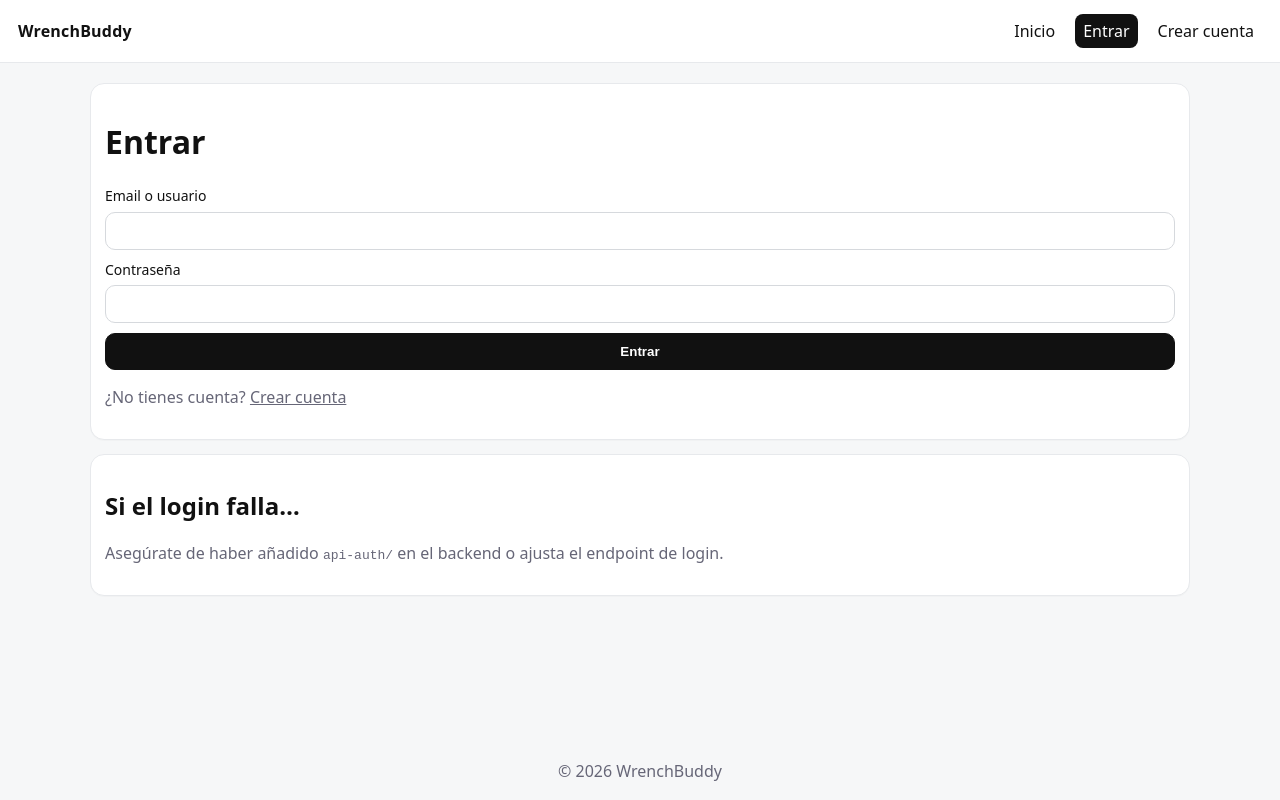
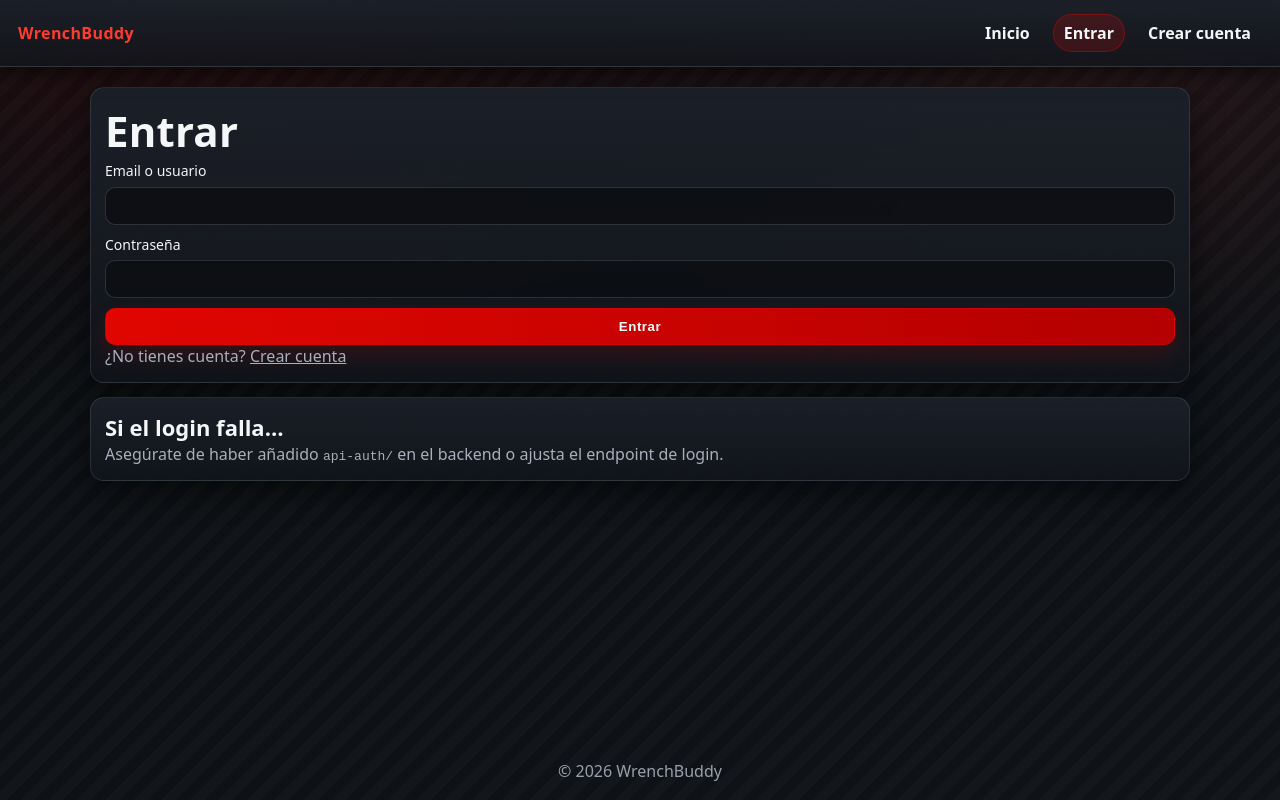
Before and after one commit to oredondo/WrenchBuddy-frontend, a React (Vite) app: page /login in a window 1280 px wide. Built offline with nearby package versions, Linux system fonts and the light colour scheme; no server answers.

Commit message:
logo y stilos

```diff
--- a/src/styles.css
+++ b/src/styles.css
@@ -1,88 +1,336 @@
-:root {
+/* ================================
+   WrenchBuddy - Auto Theme (FULL)
+   Mantiene layout original + look automoción
+   ================================ */
+
+:root{
+  --bg0:#0b0d10;
+  --bg1:#0f1318;
+
+  --panel:#151a20;
+  --panel2:#1b212a;
+  --stroke:#2a3240;
+
+  --accent:#e10600;      /* rojo racing */
+  --accent2:#ff3b2f;
+
+  --text:#f4f6f8;
+  --muted:#a7b0bc;
+
+  --radius:14px;
+  --shadow: 0 10px 30px rgba(0,0,0,.55);
+
   font-family: ui-sans-serif, system-ui, -apple-system, Segoe UI, Roboto, Helvetica, Arial;
   line-height: 1.4;
 }
 
-* { box-sizing: border-box; }
+*{ box-sizing:border-box; }
 
-body { margin: 0; background: #f6f7f8; color: #111; }
+body{
+  margin:0;
+  color:var(--text);
+  min-height:100vh;
 
-a { color: inherit; }
-
-.app { min-height: 100vh; display: flex; flex-direction: column; }
-
-.topbar {
-  display: flex; justify-content: space-between; align-items: center;
-  padding: 14px 18px; background: white; border-bottom: 1px solid #e7e9ec;
-  position: sticky; top: 0; z-index: 2;
+  /* asfalto + patrón sutil */
+  background:
+    radial-gradient(1200px 600px at 18% 0%, rgba(225,6,0,.12), transparent 55%),
+    radial-gradient(900px 500px at 85% 10%, rgba(255,59,47,.09), transparent 60%),
+    repeating-linear-gradient(135deg, rgba(255,255,255,.02) 0 10px, rgba(0,0,0,.02) 10px 20px),
+    linear-gradient(160deg, var(--bg0), var(--bg1));
 }
 
-.brand { text-decoration: none; font-weight: 800; letter-spacing: 0.2px; }
-.nav { display: flex; gap: 12px; align-items: center; }
-.nav a { text-decoration: none; padding: 6px 8px; border-radius: 8px; }
-.nav a.active { background: #111; color: white; }
+/* Links */
+a{ color:inherit; }
+a:hover{ opacity:.95; }
+a:visited{ color:inherit; }
 
-.content { width: min(1100px, calc(100% - 24px)); margin: 20px auto; flex: 1; }
-.footer { text-align: center; padding: 18px; color: #667; }
+/* ================= APP LAYOUT ================= */
 
-.stack { display: flex; flex-direction: column; gap: 14px; }
-.row { display: flex; justify-content: space-between; align-items: center; gap: 10px; }
-.grid { display: grid; grid-template-columns: repeat(auto-fit, minmax(260px, 1fr)); gap: 14px; }
-.grid2 { display: grid; grid-template-columns: 1fr 1fr; gap: 10px; }
-
-.card {
-  background: white; border: 1px solid #e7e9ec; border-radius: 14px;
-  padding: 14px; box-shadow: 0 1px 0 rgba(0,0,0,0.02);
-}
-.linkcard { text-decoration: none; transition: transform .08s ease; }
-.linkcard:hover { transform: translateY(-1px); }
-
-.form { display: flex; flex-direction: column; gap: 10px; }
-label { display: flex; flex-direction: column; gap: 6px; font-size: 14px; }
-input, select, textarea {
-  border: 1px solid #d6d9dd; border-radius: 10px; padding: 10px;
-  font-size: 14px; outline: none; background: white;
-}
-input:focus, select:focus, textarea:focus { border-color: #111; }
-
-.btn {
-  border: 1px solid #111; background: #111; color: white;
-  padding: 10px 12px; border-radius: 10px; font-weight: 700; cursor: pointer;
-}
-.btn.secondary { background: white; color: #111; }
-.btn.danger { background: #b00020; border-color: #b00020; }
-.btn:disabled { opacity: 0.6; cursor: not-allowed; }
-
-.linklike {
-  border: none; background: transparent; text-decoration: underline;
-  cursor: pointer; padding: 0; color: inherit;
+.app{
+  min-height:100vh;
+  display:flex;
+  flex-direction:column;
 }
 
-.muted { color: #667; }
-.error {
-  background: #ffe8e8; border: 1px solid #ffb4b4; color: #7a0010;
-  padding: 10px 12px; border-radius: 12px;
+/* IMPORTANT: el proyecto usa .content (no .container) */
+.content{
+  width: min(1100px, calc(100% - 24px));
+  margin: 20px auto;
+  flex: 1;
 }
 
-.list { list-style: none; padding: 0; margin: 0; display: flex; flex-direction: column; gap: 10px; }
+/* ================= TOPBAR / NAV ================= */
 
-.pill {
-  display: inline-block; padding: 2px 8px; border-radius: 999px;
-  border: 1px solid #111; font-size: 12px; margin-left: 6px;
+.topbar{
+  display:flex;
+  justify-content:space-between;
+  align-items:center;
+  gap:12px;
+
+  padding: 14px 18px;
+  position: sticky;
+  top: 0;
+  z-index: 2;
+
+  background: linear-gradient(180deg, rgba(27,33,42,.92), rgba(17,21,27,.78));
+  border-bottom: 1px solid rgba(255,255,255,.10);
+  box-shadow: 0 6px 18px rgba(0,0,0,.55);
+  backdrop-filter: blur(8px);
 }
 
-.modalBackdrop {
-  position: fixed; inset: 0; background: rgba(0,0,0,0.35);
-  display: flex; align-items: center; justify-content: center;
-  padding: 18px; z-index: 50;
-}
-.modal {
-  width: min(720px, 100%);
-  background: white; border-radius: 16px; padding: 14px;
-  border: 1px solid #e7e9ec;
+.brand{
+  text-decoration:none;
+  font-weight: 900;
+  letter-spacing:.4px;
+  color: var(--accent2);
+  text-transform: none;
 }
 
-@media (max-width: 640px) {
-  .grid2 { grid-template-columns: 1fr; }
-  .row { align-items: start; }
+/* nav del proyecto */
+.nav{
+  display:flex;
+  gap: 12px;
+  align-items:center;
+  flex-wrap: wrap;
 }
+
+.nav a{
+  text-decoration:none;
+  padding: 7px 10px;
+  border-radius: 999px;
+  font-weight: 800;
+  border: 1px solid transparent;
+  color: var(--text);
+}
+
+.nav a:hover{
+  background: rgba(255,255,255,.07);
+  border-color: rgba(255,255,255,.10);
+}
+
+.nav a.active{
+  background: rgba(225,6,0,.18);
+  border-color: rgba(225,6,0,.40);
+  color: var(--text);
+}
+
+/* ================= UTILIDADES DE LAYOUT (CLAVE para Vehículos) ================= */
+
+.stack{
+  display:flex;
+  flex-direction:column;
+  gap: 14px;
+}
+
+.row{
+  display:flex;
+  justify-content:space-between;
+  align-items:center;
+  gap: 10px;
+}
+
+/* grid de Vehículos (CLAVE) */
+.grid{
+  display:grid;
+  grid-template-columns: repeat(auto-fit, minmax(260px, 1fr));
+  gap: 14px;
+}
+
+/* grid2 de formularios */
+.grid2{
+  display:grid;
+  grid-template-columns: 1fr 1fr;
+  gap: 10px;
+}
+
+/* ================= CARDS ================= */
+
+.card{
+  background: linear-gradient(180deg, rgba(27,33,42,.92), rgba(17,21,27,.78));
+  border: 1px solid rgba(255,255,255,.10);
+  border-radius: var(--radius);
+  padding: 14px;
+  box-shadow: var(--shadow);
+  backdrop-filter: blur(8px);
+  overflow: hidden;
+}
+
+/* cards que son links (Vehículos) */
+.linkcard{
+  text-decoration:none;
+  transition: transform .10s ease, box-shadow .10s ease, border-color .10s ease;
+  display:block;            /* importante para que el Link sea “tarjeta” */
+  min-height: 0;            /* evita estiramientos raros */
+}
+
+.linkcard:hover{
+  transform: translateY(-2px);
+  border-color: rgba(225,6,0,.35);
+  box-shadow: 0 14px 36px rgba(0,0,0,.65);
+}
+
+/* Titulares */
+h1{ margin: 0; font-size: 42px; letter-spacing:.2px; }
+h2{ margin: 0; font-size: 22px; }
+h3{ margin: 0 0 8px 0; font-size: 18px; color: var(--accent2); }
+
+p{ margin: 0 0 8px 0; }
+p:last-child{ margin-bottom: 0; }
+
+.muted{ color: var(--muted); }
+
+/* ================= FORMULARIOS ================= */
+
+.form{
+  display:flex;
+  flex-direction:column;
+  gap: 10px;
+}
+
+label{
+  display:flex;
+  flex-direction:column;
+  gap: 6px;
+  font-size: 14px;
+  color: var(--text);
+}
+
+input, select, textarea{
+  border: 1px solid rgba(255,255,255,.14);
+  border-radius: 10px;
+  padding: 10px;
+  font-size: 14px;
+  outline: none;
+
+  background: rgba(10,12,15,.65);
+  color: var(--text);
+}
+
+input:focus, select:focus, textarea:focus{
+  border-color: rgba(225,6,0,.55);
+  box-shadow: 0 0 0 3px rgba(225,6,0,.18);
+}
+
+/* ================= BOTONES ================= */
+
+.btn{
+  border: 1px solid rgba(225,6,0,.45);
+  background: linear-gradient(90deg, var(--accent), #b30000);
+  color: #fff;
+
+  padding: 10px 12px;
+  border-radius: 10px;
+  font-weight: 900;
+  letter-spacing:.5px;
+  cursor: pointer;
+
+  box-shadow: 0 10px 22px rgba(225,6,0,.16);
+}
+
+.btn:hover{
+  filter: brightness(1.06);
+  transform: translateY(-1px);
+}
+
+.btn.secondary{
+  background: rgba(255,255,255,.06);
+  border-color: rgba(255,255,255,.14);
+  color: var(--text);
+  box-shadow: none;
+}
+
+.btn.secondary:hover{
+  background: rgba(255,255,255,.10);
+  transform: translateY(-1px);
+}
+
+.btn.danger{
+  background: linear-gradient(90deg, #b00020, #8a0019);
+  border-color: rgba(255,0,64,.55);
+}
+
+.btn:disabled{
+  opacity: .55;
+  cursor: not-allowed;
+  transform: none;
+}
+
+/* “Cerrar” en modal */
+.linklike{
+  border:none;
+  background: transparent;
+  text-decoration: underline;
+  cursor: pointer;
+  padding: 0;
+  color: var(--muted);
+}
+.linklike:hover{ color: var(--text); }
+
+/* ================= ERRORES ================= */
+
+.error{
+  background: rgba(255, 40, 40, .12);
+  border: 1px solid rgba(255, 90, 90, .30);
+  color: #ffd0d0;
+  padding: 10px 12px;
+  border-radius: 12px;
+}
+
+/* ================= LISTAS ================= */
+
+.list{
+  list-style:none;
+  padding:0;
+  margin:0;
+  display:flex;
+  flex-direction:column;
+  gap:10px;
+}
+
+/* ================= PILL ================= */
+
+.pill{
+  display:inline-block;
+  padding: 2px 8px;
+  border-radius: 999px;
+  border: 1px solid rgba(225,6,0,.55);
+  font-size: 12px;
+  margin-left: 6px;
+  color: var(--text);
+  background: rgba(225,6,0,.12);
+}
+
+/* ================= MODAL ================= */
+
+.modalBackdrop{
+  position: fixed;
+  inset: 0;
+  background: rgba(0,0,0,.55);
+  display:flex;
+  align-items:center;
+  justify-content:center;
+  padding: 18px;
+  z-index: 50;
+}
+
+.modal{
+  width: min(720px, 100%);
+  background: linear-gradient(180deg, rgba(27,33,42,.95), rgba(17,21,27,.86));
+  border-radius: 16px;
+  padding: 14px;
+  border: 1px solid rgba(255,255,255,.12);
+  box-shadow: 0 18px 50px rgba(0,0,0,.7);
+}
+
+/* ================= FOOTER ================= */
+
+.footer{
+  text-align:center;
+  padding: 18px;
+  color: var(--muted);
+  opacity:.9;
+}
+
+/* ================= RESPONSIVE ================= */
+
+@media (max-widt
```
Also changed, not shown: src/assets/wrenchbuddy-logo.png (added).
